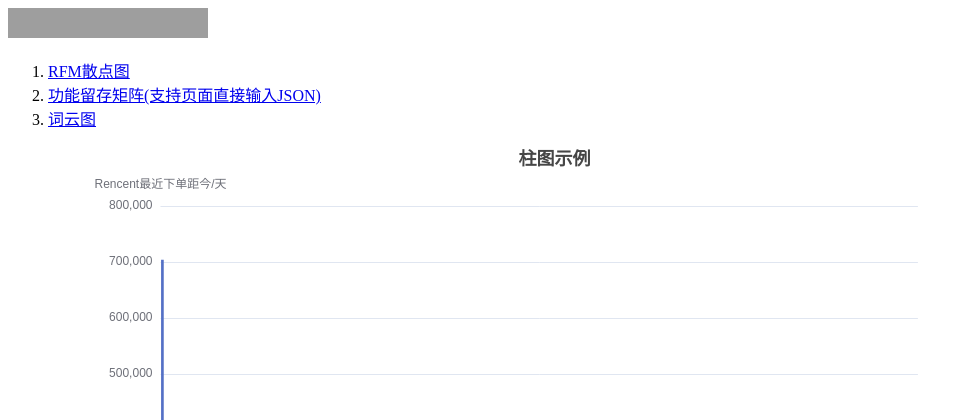
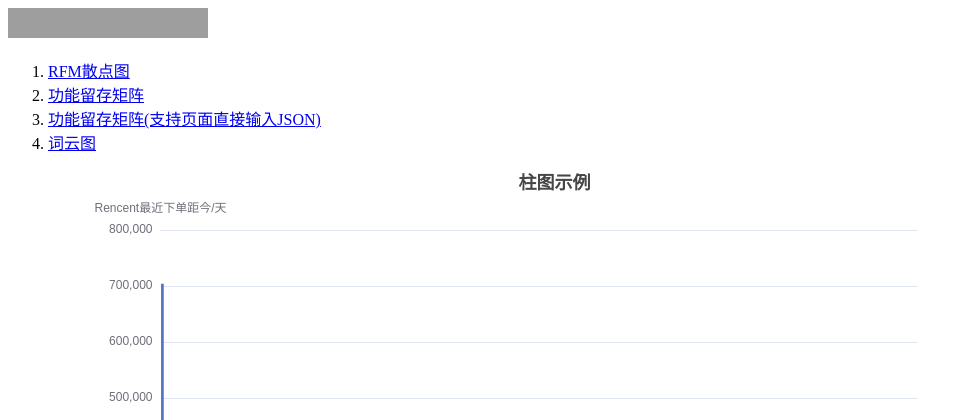
Before and after one commit to starchris/dj_demo, a Django app: page / in a window 1280 px wide. Shown: the top 420 px of the page, without its empty margins (0-973 px from the left). Run offline with Django 3.2, Linux system fonts and the light colour scheme; some libraries are stand-ins or nearby versions; grey boxes are pictures that could not be loaded.

Commit message:
2个功能留存矩阵

```diff
--- a/templates/index.html
+++ b/templates/index.html
@@ -16,6 +16,7 @@
 <div>
     <ol>
         <li><a href="/ss">RFM散点图</a></li>
+        <li><a href="/function_scatter">功能留存矩阵</a></li>
         <li><a href="/function_scatter2">功能留存矩阵(支持页面直接输入JSON)</a></li>
         <li><a href="/word_cloud">词云图</a></li>
     </ol>
```
